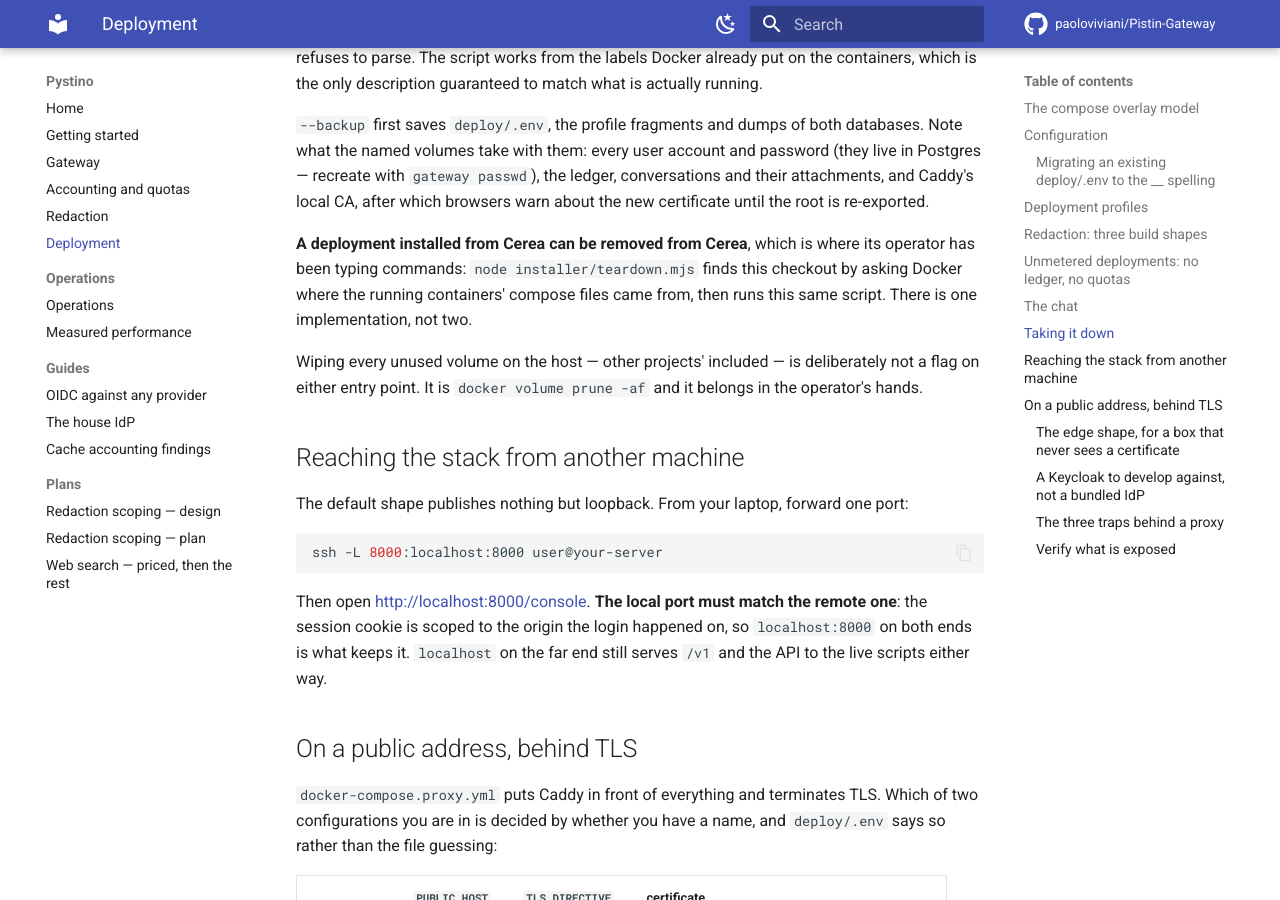
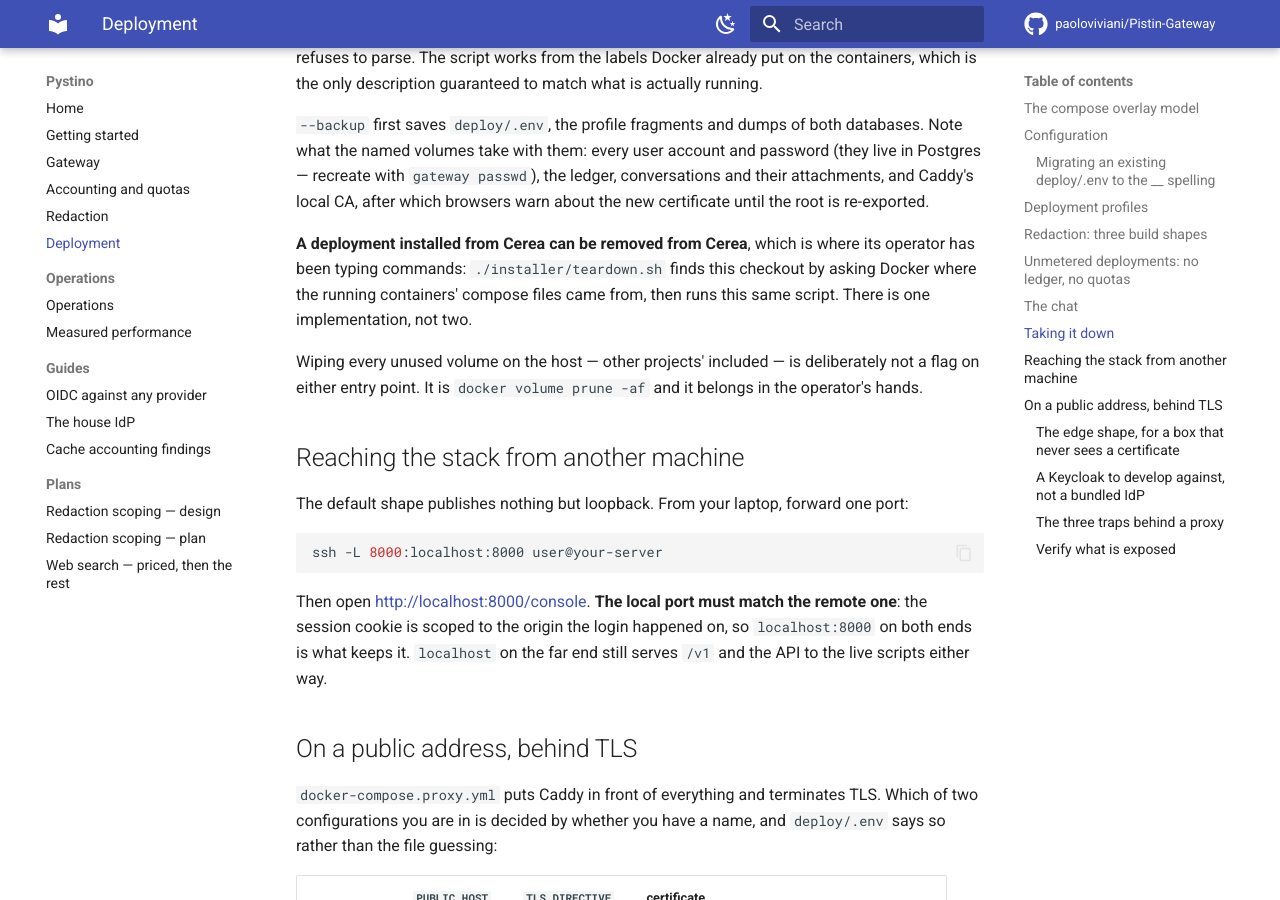
Before and after one commit to paoloviviani/Pystino, an MkDocs documentation site: the page built from docs/deployment.md, in a window 1280 px wide and 900 px high, scrolled down 8079 px. Built offline with MkDocs 1.6.1 and Material for MkDocs 9.7.7, drawn with Linux system fonts in a browser that asks for light colours; comment, search, counter and statistics services are not loaded.

Commit message:
Point at the shell teardown, not the node one
Follows Cerea dropping the node wrapper: the entry point there is
./installer/teardown.sh now, and a doc naming a file that no longer exists is
worse than no doc.

```diff
--- a/docs/deployment.md
+++ b/docs/deployment.md
@@ -306,7 +306,7 @@ conversations and their attachments, and Caddy's local CA, after which
 browsers warn about the new certificate until the root is re-exported.
 
 **A deployment installed from Cerea can be removed from Cerea**, which is
-where its operator has been typing commands: `node installer/teardown.mjs`
+where its operator has been typing commands: `./installer/teardown.sh`
 finds this checkout by asking Docker where the running containers' compose
 files came from, then runs this same script. There is one implementation, not
 two.
```
